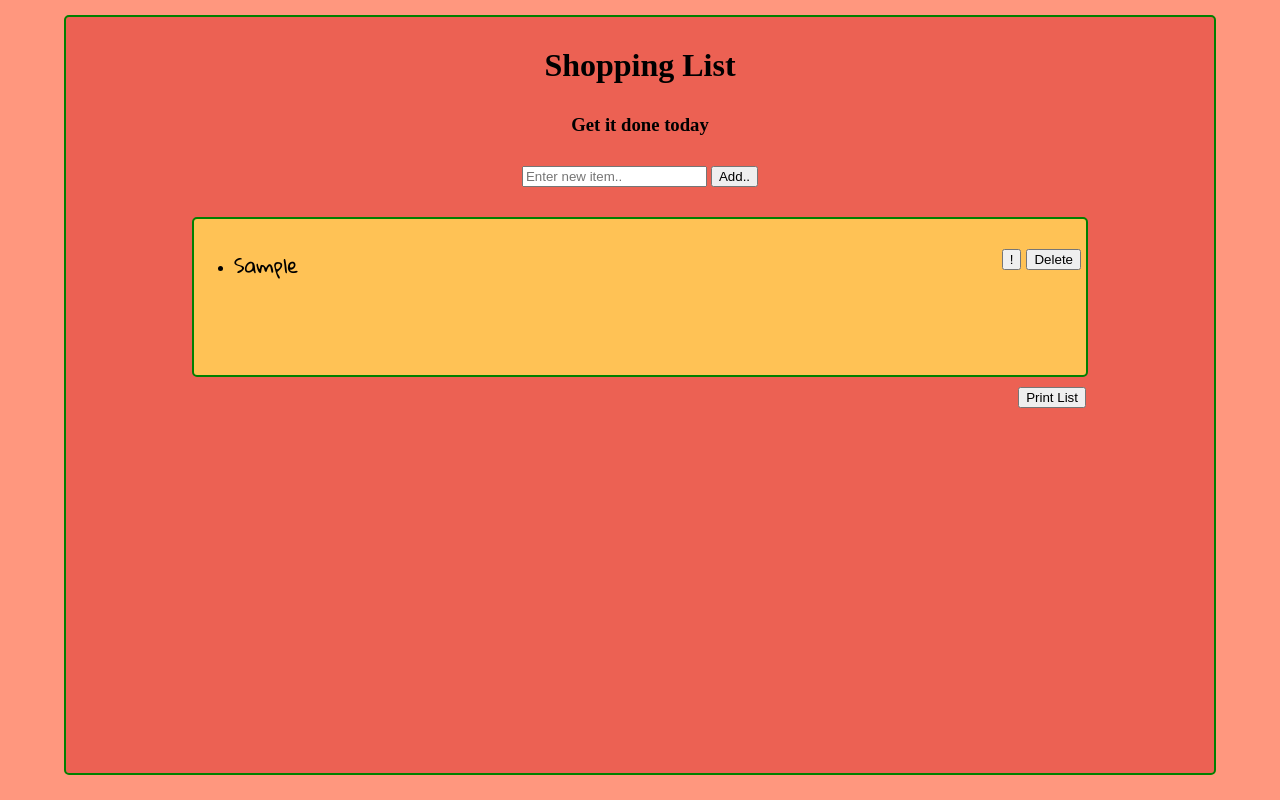
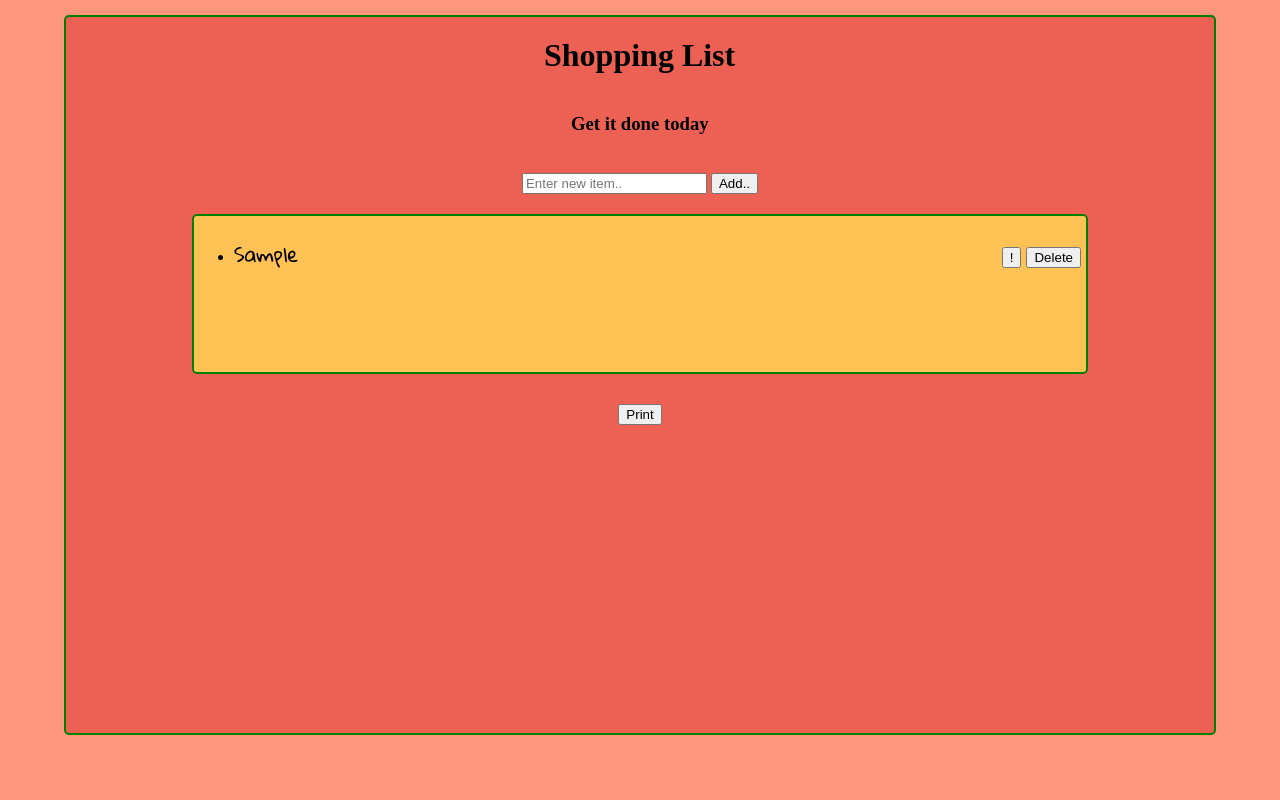
Before and after one commit to piecuchlukasz/Shopping-List, a website: page index.html in a window 1280 px wide. Both pictures are taken after typing "Sample" into the empty fields and a click on the button "Add..". Drawn offline with nearby package versions, Linux system fonts and the light colour scheme.

Commit message:
Add files via upload

```diff
--- a/index.html
+++ b/index.html
@@ -12,7 +12,7 @@
 		<div class='container'>
 			<h1 class="animated tada">Shopping List</h1>
 			<h3 class='animated tada' style="text-align: center; animation-delay: 1.2s;" id="first">Get it done today</h3>
-			<div class="serchbar animated bounceInLeft">
+			<div  id='searchbar' class="searchbar animated bounceInLeft">
 				<input id="userinput" type="text" placeholder="Enter new item..">
 				<button id="enter">Add..</button>
 			</div>
@@ -21,9 +21,10 @@
 					<!-- New Li Elements -->
 				</ul>
 			</div>
-			<button class="animated bounceInUp" id='print'>Print List</button>
+			<div id='btn' class='btn'>
+				<button class="animated bounceInUp" id='print'>Print</button>
+			</div>
 		</div>
-
 		<script type="text/javascript" src="script.js"></script>
 	</body>
 </html>
--- a/script.js
+++ b/script.js
@@ -4,10 +4,6 @@ const input = document.getElementById("userinput");
 const ul = document.querySelector("ul");
 const li = document.querySelectorAll("li");
 const body = document.body;
-
-const inputLength = () => {
-	return input.value.length;
-};
 
 const createListElement = () => {
 	const newLi = document.createElement("li");
@@ -22,7 +18,6 @@ const createListElement = () => {
 	newBtnDel.setAttribute('class', 'delete');
 	newBtnImp.setAttribute('class', 'importancebtn');
 	p.setAttribute('class', 'newText animated bounceInDown');
-	/*p.setAttribute('class', '');*/
 	div.setAttribute('class', 'btnsdiv');
 	newBtnDel.addEventListener("click", delListItem);
 	newBtnImp.addEventListener("click", addImportance);
@@ -36,13 +31,13 @@ const createListElement = () => {
 }
 
 const addListAfterClick = () => {
-	if (inputLength() > 0) {
+	if (input.value.length > 0) {
 		createListElement();
 	}
 }
 
 const addListAfterKeypress = (event) => {
-	if (inputLength() > 0 && event.keyCode === 13) {
+	if (input.value.length > 0 && event.keyCode === 13) {
 		createListElement();
 	}
 }
@@ -60,21 +55,18 @@ function delListItem() {
 }
 
 const printList = () => {
-	const originalContents = document.body.innerHTML;
-	document.body.innerHTML = '';
-	const div = document.createElement('div');
-	const h1 = document.createElement('h1');
-	div.setAttribute('class', 'container');
-	div.appendChild(h1);
-	div.appendChild(ul);
-	body.appendChild(div);
-	document.querySelector('h1').innerHTML = 'Shopping List';
 	const allbtnsdiv = document.getElementsByClassName('btnsdiv');
 	for (let i=0;i<allbtnsdiv.length;i++) {
 		document.getElementsByClassName('btnsdiv')[i].style.display = 'none'
-	}
+	};
+	document.getElementById('searchbar').style.display = 'none';
+	document.getElementById('btn').style.display = 'none';
 	window.print();
-	document.body.innerHTML = originalContents;
+	for (let i=0;i<allbtnsdiv.length;i++) {
+		document.getElementsByClassName('btnsdiv')[i].style.display = 'initial'
+	};
+	document.getElementById('searchbar').style.display = 'initial';
+	document.getElementById('btn').style.display = 'initial';
 }
 
 button.addEventListener("click", addListAfterClick);
--- a/style.css
+++ b/style.css
@@ -8,17 +8,20 @@ body {
   background-color: #FF977E;
 }
 
-h1, div.serchbar {
+h1, div.searchbar {
   text-align: center;
-  margin: 30px 0;
+  margin: 20px 0;
 }
 
-div.serchbar, .scroll, #print {
+div.searchbar, .scroll, #print {
   animation-delay: 2.2s;
 }
 
 .container {
-  height: 95vh;
+  display: flex;
+  flex-direction: column;
+  align-items: center;
+  height: 90vh;
   min-height: 500px;
   width: 90vw;
   border: 2px solid green;
@@ -28,8 +31,14 @@ div.serchbar, .scroll, #print {
   background-color: #EC6153;
 }
 
+.btn {
+  display: flex;
+  justify-content: center;
+  margin: 30px;
+}
+
 div.scroll {
-  margin: auto;
+  margin: 0 auto;
   overflow-y: scroll;
   max-height: 55vh;
   min-height: 20vh;
@@ -44,16 +53,9 @@ div.scroll {
   margin: 0.9rem 5px 0.3rem 0;
 }
 
-#print {
-  margin-right: 10vw;
-  margin-top: 10px;
-  float: right;
-}
-
 .importance {
   font-family: 'Oswald', Helvetica, sans-serif;
   font-size: 20px;
-  /*transform: skewY(-10deg);*/
   letter-spacing: 4px;
   word-spacing: -8px;
   color: red;
@@ -67,7 +69,7 @@ div.scroll {
   display: inline-block;
   font-family: 'Gloria Hallelujah';
   font-size: 20px;
-  margin: 10px 0;
+  margin: 2px 0;
   animation-delay: -0.5s;
 }
 
```
